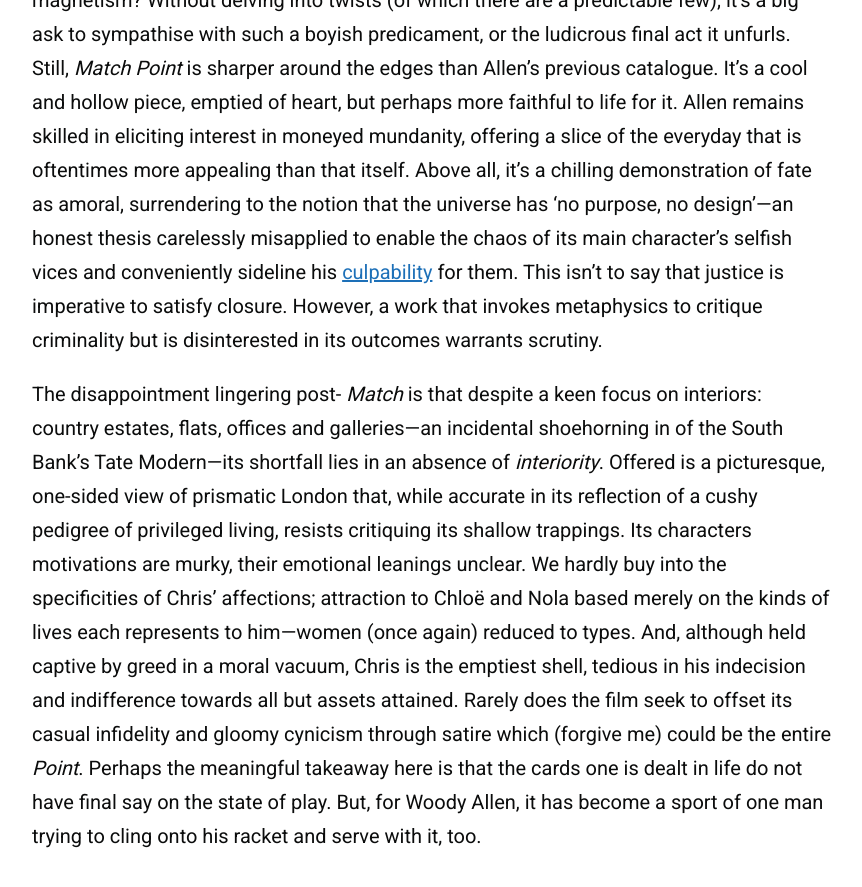
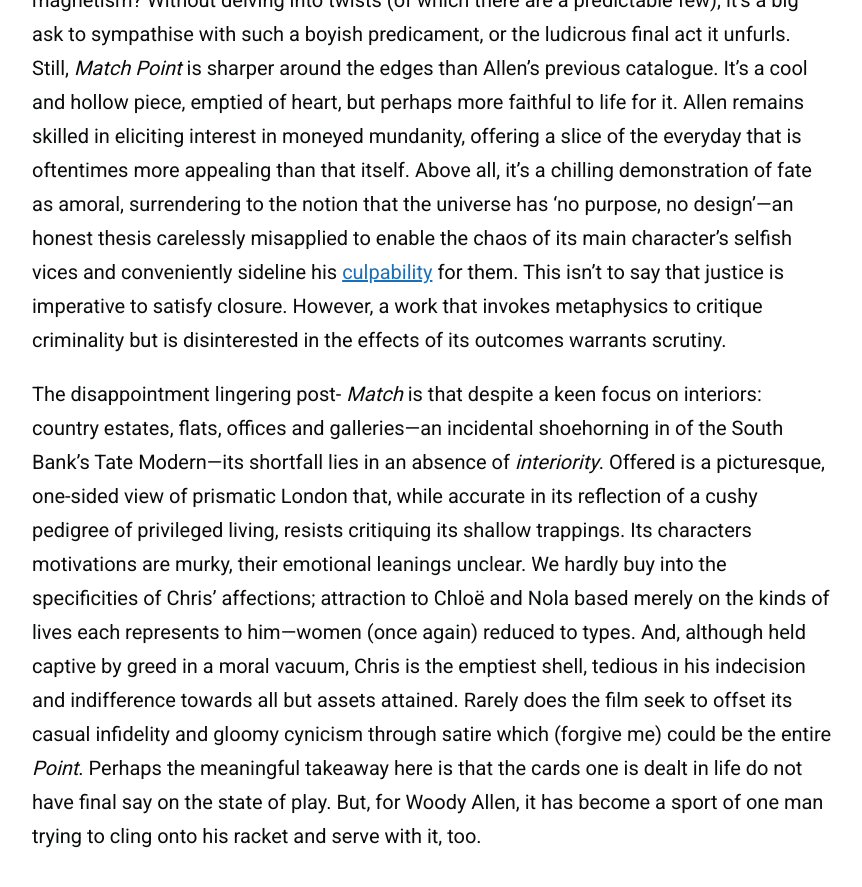
Before and after one commit to zoeurl/zoedowney.github.io, a Jekyll site: the page built from _posts/2024-2-22-match-point.md, in a window 1280 px wide and 900 px high, scrolled down 2899 px. Shown: the top 887 px of the window, without its empty margins (208-1070 px from the left). Built offline with Jekyll 4.4.1, drawn with Linux system fonts in a browser that asks for light colours.

Commit message:
Update 2024-2-22-match-point.md

```diff
--- a/_posts/2024-2-22-match-point.md
+++ b/_posts/2024-2-22-match-point.md
@@ -21,6 +21,6 @@
 
 It’s a relief to witness a Woody Allen leading man who isn’t doing his most earnest impression of the director. Even so, comparisons can be made with Michael Caine’s neurotic slash lovesick Elliot in the earlier feature _Hannah and Her Sisters_. Similarly, Chris finds himself love-stricken with a taken woman: Tom’s fiancée, sultry out-of-work actor Nola Rice (Scarlett Johansson). An American divorcée in the manner of Wallis Simpson, Nola fails to win the approval of the stuck-up Hewitts. Indeed, while Chris plays tennis with ease, Nola dabbles with ping-pong and resides on the losing side of the social ‘net’. Despite having already gained an ‘in’ with Chloë, Chris’ next move is to seduce Nola. It’s an inexplicable play that could render his final hand overdrawn, but he cannot resist pulling another card from the deck.
 
-It is on this essential, but tiresome, male conflict that _Match Point_ rests: does our protagonist choose wealth, standing and security tethered to a lukewarm coupling, or sacrifice it all for a less fortunate woman who tempts him via her sirenesque, sexual magnetism? Without delving into twists (of which there are a predictable few), it's a big ask to sympathise with such a boyish predicament, or the ludicrous final act it unfurls. Still, _Match Point_ is sharper around the edges than Allen’s previous catalogue. It’s a cool and hollow piece, emptied of heart, but perhaps more faithful to life for it. Allen remains skilled in eliciting interest in moneyed mundanity, offering a slice of the everyday that is oftentimes more appealing than that itself. Above all, it’s a chilling demonstration of fate as amoral, surrendering to the notion that the universe has ‘no purpose, no design’—an honest thesis carelessly misapplied to enable the chaos of its main character’s selfish vices and conveniently sideline his [culpability](https://www.theguardian.com/film/2023/sep/08/woody-allen-venice-applause-metoo) for them. This isn't to say that justice is imperative to satisfy closure. However, a work that invokes metaphysics to critique criminality but is disinterested in its outcomes warrants scrutiny.
+It is on this essential, but tiresome, male conflict that _Match Point_ rests: does our protagonist choose wealth, standing and security tethered to a lukewarm coupling, or sacrifice it all for a less fortunate woman who tempts him via her sirenesque, sexual magnetism? Without delving into twists (of which there are a predictable few), it's a big ask to sympathise with such a boyish predicament, or the ludicrous final act it unfurls. Still, _Match Point_ is sharper around the edges than Allen’s previous catalogue. It’s a cool and hollow piece, emptied of heart, but perhaps more faithful to life for it. Allen remains skilled in eliciting interest in moneyed mundanity, offering a slice of the everyday that is oftentimes more appealing than that itself. Above all, it’s a chilling demonstration of fate as amoral, surrendering to the notion that the universe has ‘no purpose, no design’—an honest thesis carelessly misapplied to enable the chaos of its main character’s selfish vices and conveniently sideline his [culpability](https://www.theguardian.com/film/2023/sep/08/woody-allen-venice-applause-metoo) for them. This isn't to say that justice is imperative to satisfy closure. However, a work that invokes metaphysics to critique criminality but is disinterested in the effects of its outcomes warrants scrutiny.
 
 The disappointment lingering post- _Match_ is that despite a keen focus on interiors: country estates, flats, offices and galleries—an incidental shoehorning in of the South Bank’s Tate Modern—its shortfall lies in an absence of _interiority_. Offered is a picturesque, one-sided view of prismatic London that, while accurate in its reflection of a cushy pedigree of privileged living, resists critiquing its shallow trappings. Its characters motivations are murky, their emotional leanings unclear. We hardly buy into the specificities of Chris’ affections; attraction to Chloë and Nola based merely on the kinds of lives each represents to him—women (once again) reduced to types. And, although held captive by greed in a moral vacuum, Chris is the emptiest shell, tedious in his indecision and indifference towards all but assets attained. Rarely does the film seek to offset its casual infidelity and gloomy cynicism through satire which (forgive me) could be the entire _Point_. Perhaps the meaningful takeaway here is that the cards one is dealt in life do not have final say on the state of play. But, for Woody Allen, it has become a sport of one man trying to cling onto his racket and serve with it, too.
```
